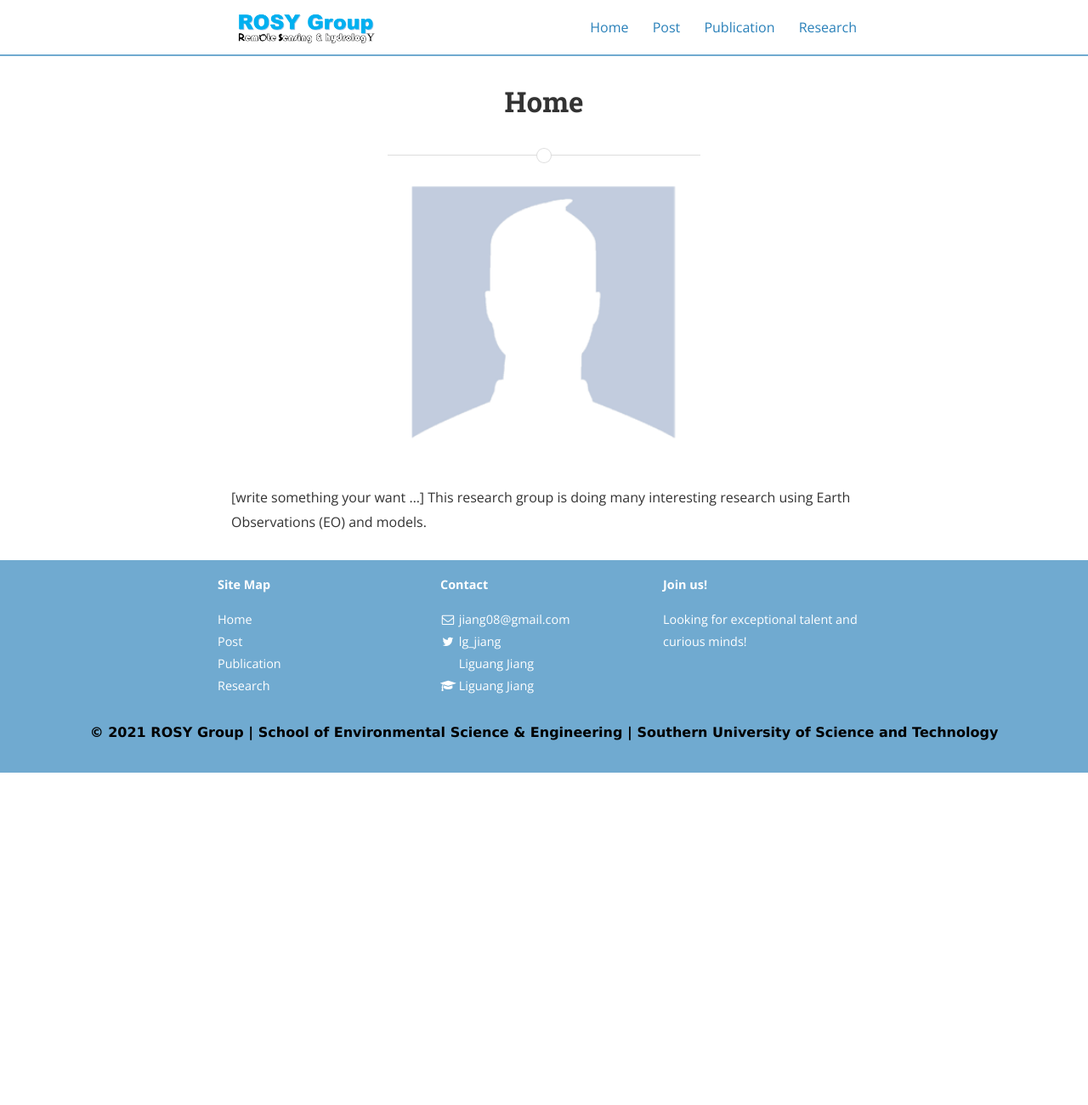
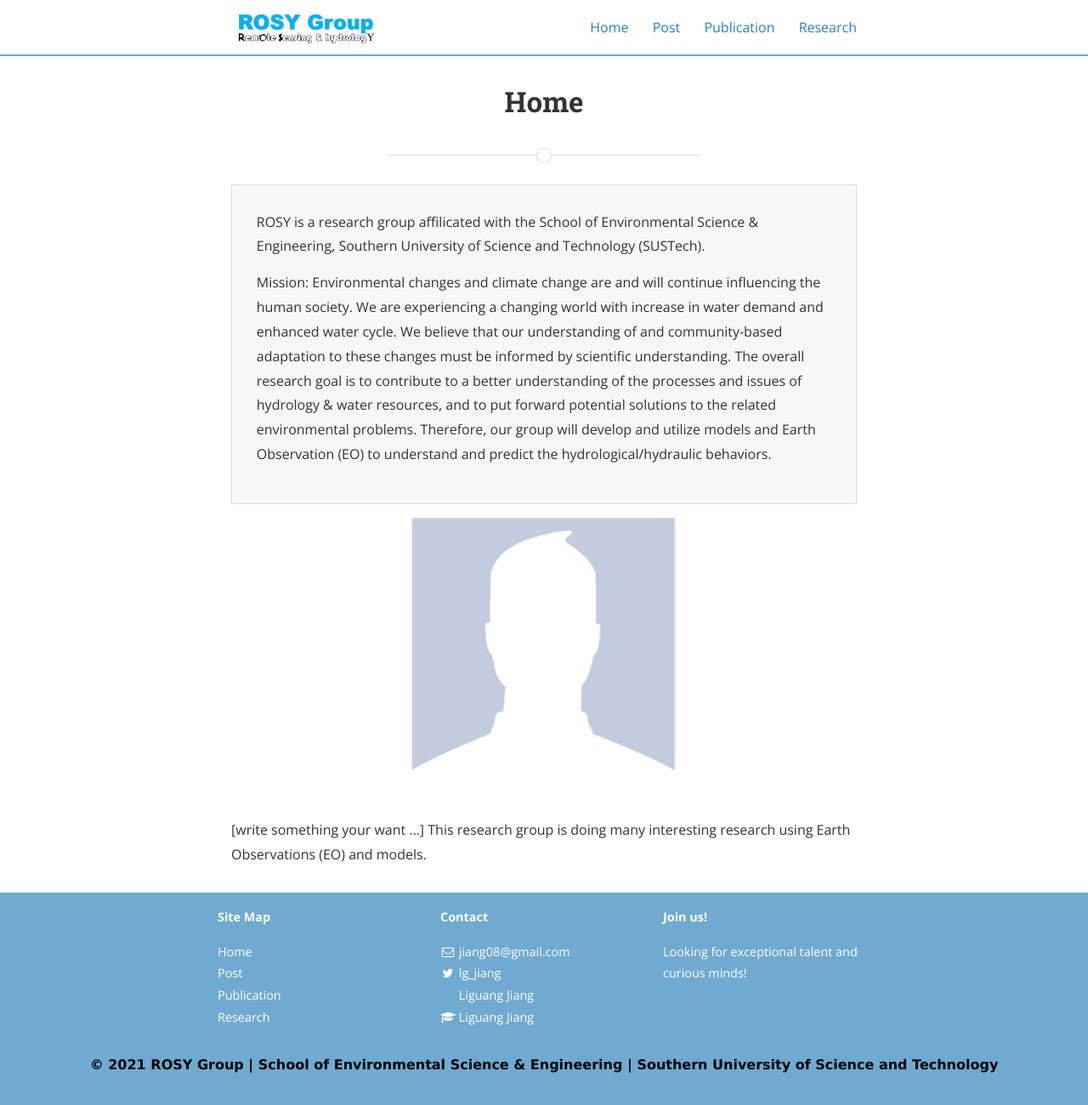
Before and after one commit to 12530/rshydro, a Jekyll site: the page built from home.md, in a window 1280 px wide and 1300 px high. Shown: the whole window at 85% size. Built offline with Jekyll 4.4.1, drawn with Linux system fonts in a browser that asks for light colours; nearby versions of some CDN libraries.

Commit message:
Update home.md

```diff
--- a/home.md
+++ b/home.md
@@ -4,6 +4,10 @@ title: Home
 permalink: /home/
 main_nav: true
 ---
+<fieldset>
+  <p>ROSY is a research group affilicated with the School of Environmental Science & Engineering, Southern University of Science and Technology (SUSTech).</p>
+  <p>Mission: Environmental changes and climate change are and will continue influencing the human society. We are experiencing a changing world with increase in water demand and enhanced water cycle. We believe that our understanding of and community-based adaptation to these changes must be informed by scientific understanding. The overall research goal is to contribute to a better understanding of the processes and issues of hydrology & water resources, and to put forward potential solutions to the related environmental problems. Therefore, our group will develop and utilize models and Earth Observation (EO) to understand and predict the hydrological/hydraulic behaviors. </p>
+</fieldset>
 
 ![alt text]({{ site.baseurl }}/assets/profile-placeholder.gif "Profile Picture"){:.profile}
 
```
